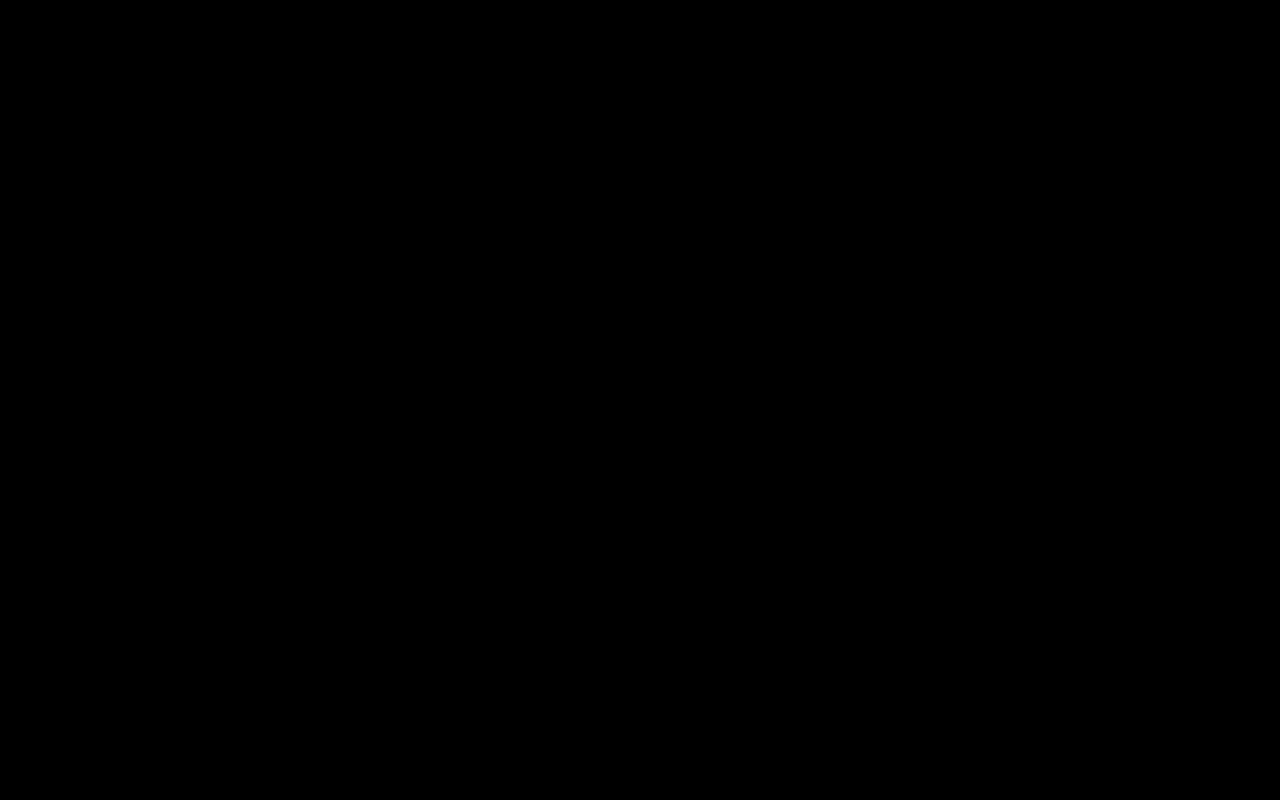
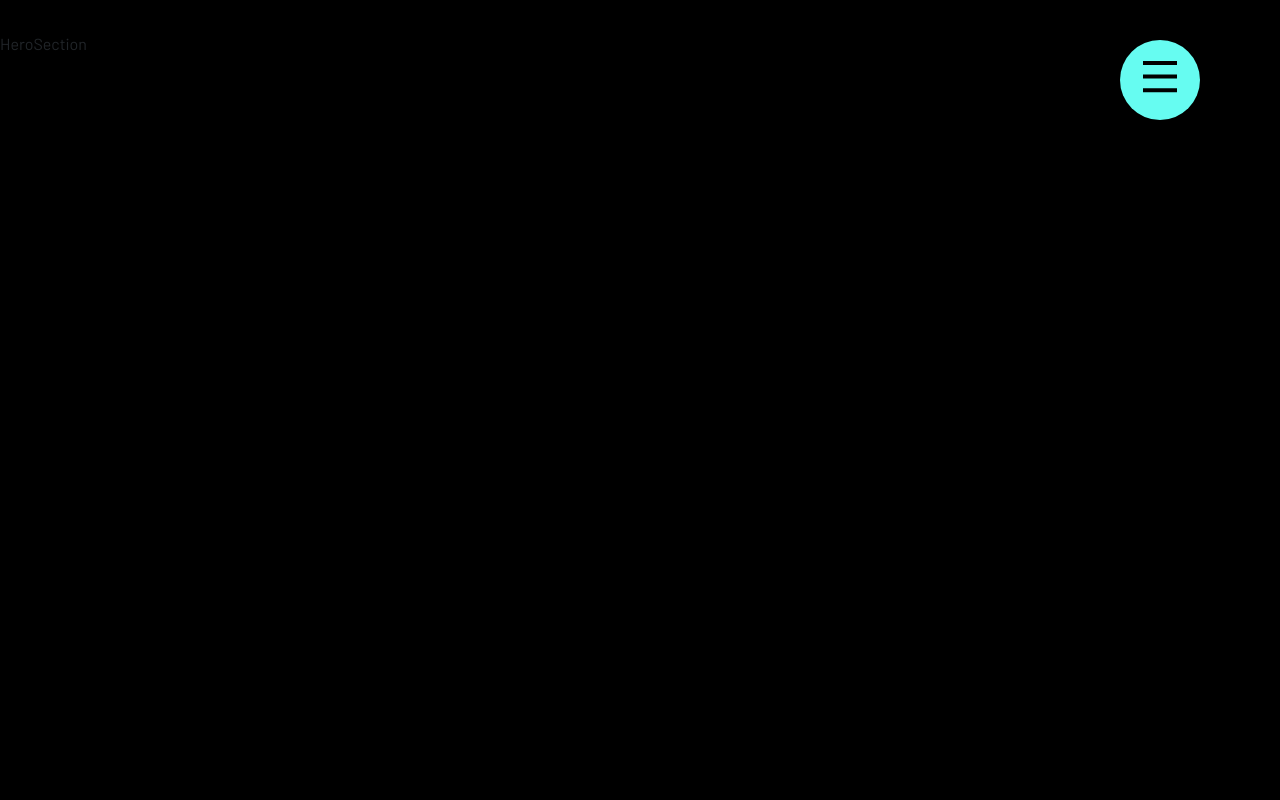
Before and after one commit to arifmunir77/portfolio-1, a React (Create React App) app: page /work in a window 1280 px wide. Before the commit this address had no page. Shown: the top 800 px of the page. Built offline with nearby package versions, Linux system fonts and the light colour scheme.

Commit message:
Work structure added

```diff
--- a/src/App.tsx
+++ b/src/App.tsx
@@ -1,8 +1,9 @@
 import { BrowserRouter as Router, Routes, Route } from "react-router-dom";
 import GlobalStyle from "globalStyles";
 import { useEffect } from "react";
-import { HomeCom } from "components";
+import { HomeCom, WorkCom } from "components";
 import { motion, useMotionValue, useSpring } from "framer-motion";
+import { Footer, InQuirySection, Navbar } from "components/common";
 
 function App() {
   const cursorX = useMotionValue(-100);
@@ -30,12 +31,16 @@ function App() {
           translateY: cursorYSpring,
         }}
       />
+      <Navbar />
       <Router>
         <GlobalStyle />
         <Routes>
           <Route path="/" element={<HomeCom />} />
+          <Route path="/work" element={<WorkCom />} />
         </Routes>
       </Router>
+      <InQuirySection />
+      <Footer />
     </div>
   );
 }
--- a/src/components/common/index.ts
+++ b/src/components/common/index.ts
@@ -4,3 +4,4 @@ export { default as Navbar } from "./navbar";
 export { default as Footer } from "./footer";
 export { default as ToastMessage } from "./toastMessage";
 export { default as Loader } from "./loader";
+export { default as InQuirySection } from "./inQuirySection";
--- a/src/components/homeCom/index.tsx
+++ b/src/components/homeCom/index.tsx
@@ -1,7 +1,6 @@
-import ContacUs from "./contactUs";
 import HeroSection from "./heroSection";
 import ServicesSection from "./servicesSection";
-import { Footer } from "components/common";
+import { Footer, InQuirySection } from "components/common";
 import WorkSection from "./workSection";
 
 const HomeCom = () => {
@@ -10,8 +9,6 @@ const HomeCom = () => {
       <HeroSection />
       <WorkSection />
       <ServicesSection />
-      <ContacUs />
-      <Footer />
     </div>
   );
 };
--- a/src/components/index.ts
+++ b/src/components/index.ts
@@ -1 +1,2 @@
 export { default as HomeCom } from "./homeCom";
+export { default as WorkCom } from "./workCom";
--- /dev/null
+++ b/src/components/workCom/heroSection/element.ts
@@ -0,0 +1,6 @@
+import styled from "styled-components";
+
+export const HeroWrapper = styled.div`
+  overflow: hidden;
+  min-height: 100vh;
+`;
--- /dev/null
+++ b/src/components/workCom/heroSection/index.tsx
@@ -0,0 +1,8 @@
+import React from "react";
+import { HeroWrapper } from "./element";
+
+function HeroSection() {
+  return <HeroWrapper>HeroSection</HeroWrapper>;
+}
+
+export default HeroSection;
--- /dev/null
+++ b/src/components/workCom/index.tsx
@@ -0,0 +1,11 @@
+import HeroSection from "./heroSection";
+
+const HomeCom = () => {
+  return (
+    <div>
+      <HeroSection />
+    </div>
+  );
+};
+
+export default HomeCom;
```
Also changed, not shown: src/components/common/inQuirySection/element.ts (renamed from src/components/homeCom/contactUs/element.ts), src/components/common/inQuirySection/index.tsx (renamed from src/components/homeCom/contactUs/index.tsx).
